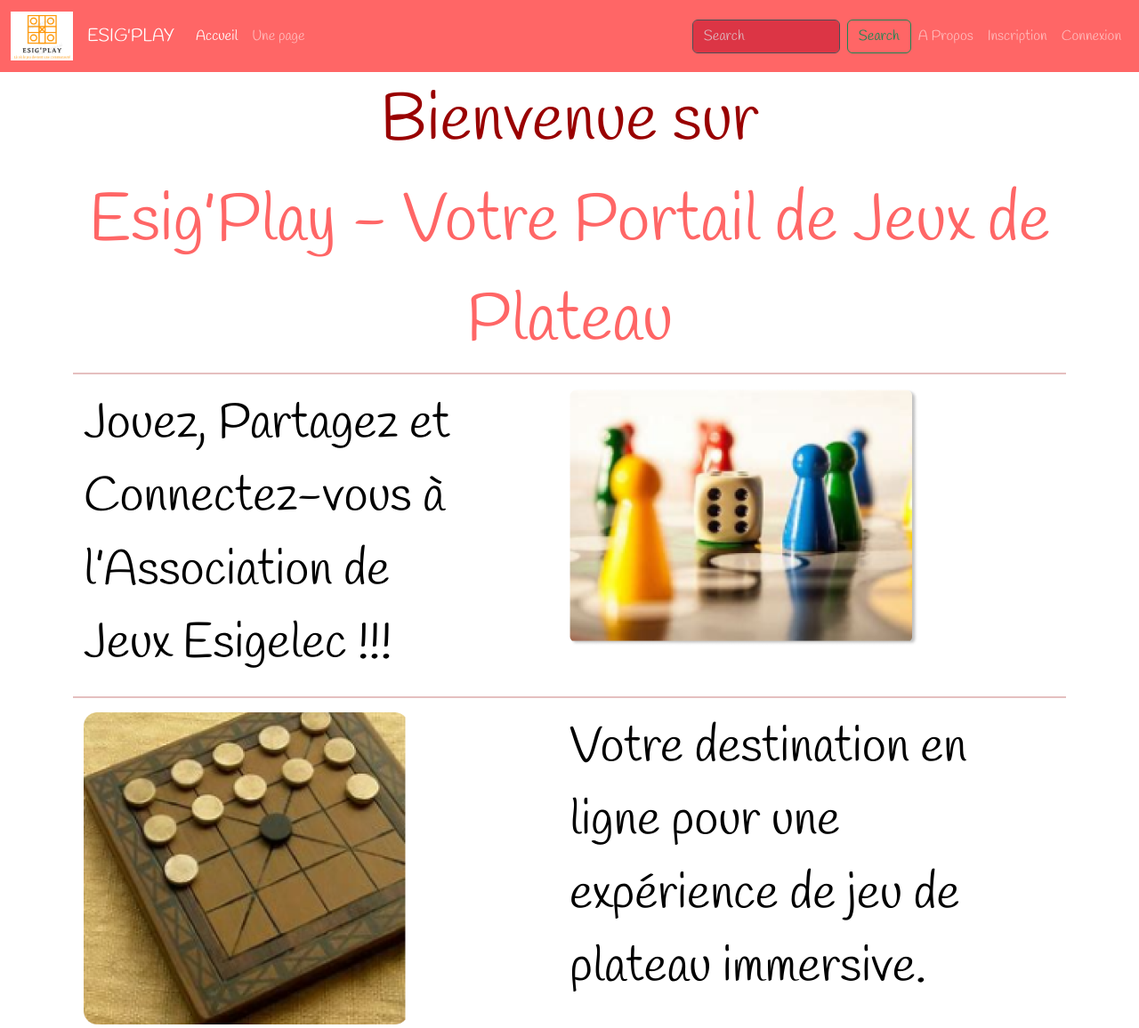
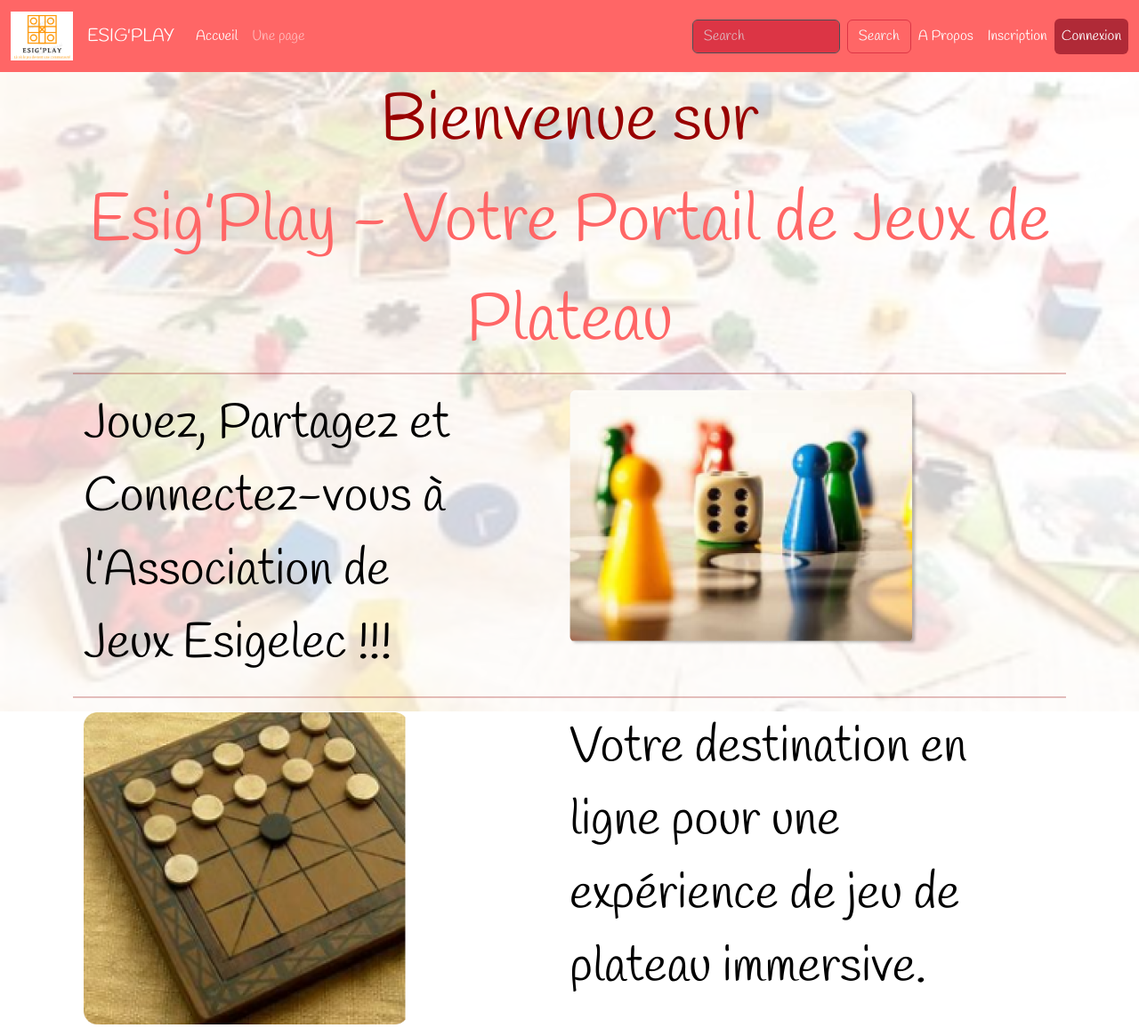
Before and after one commit to AbdoulDiouf2/CSW, a PHP site: page / in a window 1280 px wide. Shown: the top 1156 px of the page at 89% size. Run offline with PHP 8.4, Linux system fonts and the light colour scheme; data that the repository does not hold is empty.

Commit message:
- Suppression footer sur les pages admins - Mise à jour page accueil : background

```diff
--- a/Gestion_des_jeux.php
+++ b/Gestion_des_jeux.php
@@ -76,5 +76,5 @@ $i++;
 
 </div>
 <?php
-    include 'footer.inc.php';
+    include 'footer.admin.php';
 ?>
--- a/admin.php
+++ b/admin.php
@@ -84,5 +84,5 @@ $i++;
 
 </div>
 <?php
-    include 'footer.inc.php';
+    include 'footer.admin.php';
 ?>
--- /dev/null
+++ b/footer.admin.php
@@ -0,0 +1,4 @@
+
+    <script src="https://cdn.jsdelivr.net/npm/bootstrap@5.3.1/dist/js/bootstrap.bundle.min.js" integrity="sha384-HwwvtgBNo3bZJJLYd8oVXjrBZt8cqVSpeBNS5n7C8IVInixGAoxmnlMuBnhbgrkm" crossorigin="anonymous"></script>
+  </body>
+</html>
--- a/header.inc.php
+++ b/header.inc.php
@@ -9,4 +9,4 @@
     <link rel="stylesheet" href="style.css" class="href">
     <link href="https://fonts.googleapis.com/css2?family=Handlee&display=swap" rel="stylesheet">
   </head>
-  <body>
+  <body class="homepage-container">
--- a/index.php
+++ b/index.php
@@ -7,7 +7,26 @@
 
 ?>
 
+<style>
+      .homepage-container {
+        position: relative;
+      }
 
+      .homepage-container::before {
+          content: "";
+          background-image: url('images/background.jpg');
+          background-size: cover;
+          background-position: center center;
+          background-attachment: fixed;
+          opacity: 0.2;
+          position: absolute;
+          top: 0;
+          left: 0;
+          width: 100%;
+          height: 100%;
+          z-index: -1;
+      }
+    </style>
 <div class="container">
 
 
@@ -205,7 +224,7 @@
         </div>
     </div>
 
-    <form  method="POST" action="tt_connexion.php">
+    <form  method="POST" action="tt_inscription.php">
         <div class="container">
             <div class="row">
                 <div class="col-md-5">
@@ -235,7 +254,7 @@
                 </div>
             </div>
             <div class="row my-3">
-                <div class="d-grid gap-2 d-md-block"><button class="btn btn-outline-primary" type="submit">Inscription</button></div>
+                <div class="d-grid gap-2 d-md-block"><button class="btn btn-outline-danger" type="submit">Inscription</button></div>
             </div>
         </div>
     </form>
--- a/list.php
+++ b/list.php
@@ -66,5 +66,5 @@ $i++;
 
 </div>
 <?php
-    include 'footer.inc.php';
+    include 'footer.admin.php';
 ?>
--- a/listCreneaux.php
+++ b/listCreneaux.php
@@ -81,5 +81,5 @@ $i++;
 
 </div>
 <?php
-    include 'footer.inc.php';
+    include 'footer.admin.php';
 ?>
--- a/logout.php
+++ b/logout.php
@@ -2,5 +2,5 @@
 session_start();
 session_destroy();
 unset($_SESSION['isAdmin']);
-header("location:index.php");
+header("location:connexion.php");
 ?>
--- a/menu.inc.php
+++ b/menu.inc.php
@@ -21,11 +21,29 @@
         <input class="form-control me-2 bg-danger" type="search" placeholder="Search" aria-label="Search">
         <button class="btn btn-outline-success" style="--bs-bg-opacity: .5;" type="submit">Search</button>
       </form>
+      <style>
+        .btn-outline-success {
+          --bs-btn-color: #f8f9fa;
+          --bs-btn-border-color: #dc3545;
+          --bs-btn-hover-color: #fff;
+          --bs-btn-hover-bg: #e02537;
+          --bs-btn-hover-border-color: #dc3545;
+          --bs-btn-focus-shadow-rgb: 25,135,84;
+          --bs-btn-active-color: #fff;
+          --bs-btn-active-bg: #dc3545;
+          --bs-btn-active-border-color: #dc3545;
+          --bs-btn-active-shadow: inset 0 3px 5px rgba(0, 0, 0, 0.125);
+          --bs-btn-disabled-color: #dc3545;
+          --bs-btn-disabled-bg: transparent;
+          --bs-btn-disabled-border-color: #dc3545;
+          --bs-gradient: none;
+        }
+      </style>
 
 
       <ul class="navbar-nav mb-lg-0">
         <li class="nav-item">
-          <a class="nav-link"  href="aboutus.php">A Propos</a>
+          <a class="nav-link active"  href="aboutus.php">A Propos</a>
         </li>
         <?php
         if ((isset($_SESSION['PROFILE'])))
@@ -42,12 +60,12 @@
       if(!(isset($_SESSION['PROFILE'])))
       {
         echo'<ul class="navbar-nav mb-lg-o">
-        <li class="nav-item">
-          <a class="nav-link" href="inscription.php">Inscription</a>
-          </li>
-          <li class="nav-item">
-            <a class="nav-link" href="connexion.php">Connexion</a>
-            </li>
+              <li class="nav-item">
+                <a class="nav-link active" href="inscription.php">Inscription</a>
+              </li>
+              <li class="nav-item">
+                <a class="nav-link active btn btn-danger" href="connexion.php">Connexion</a>
+              </li>
             </ul>';
 
       }
--- a/menuadmin.php
+++ b/menuadmin.php
@@ -1,6 +1,6 @@
 <nav class="navbar navbar-expand-md bg-dark border-bottom border-body" data-bs-theme="dark">
   <div class="container-fluid">
-    <a class="navbar-brand" href="#">Admin</a>
+    <a class="navbar-brand" href="admin.php">Admin</a>
     <button class="navbar-toggler" type="button" data-bs-toggle="collapse" data-bs-target="#navbarText" aria-controls="navbarText" aria-expanded="false" aria-label="Toggle navigation">
       <span class="navbar-toggler-icon"></span>
     </button>
--- a/page_ProfilAdmin.php
+++ b/page_ProfilAdmin.php
@@ -107,5 +107,5 @@ $i++;
 </div>
 
 <?php
-include 'footer.inc.php';
+include 'footer.admin.php';
 ?>
--- a/page_ajout_date.php
+++ b/page_ajout_date.php
@@ -51,5 +51,5 @@
 </div>
 
 <?php
-    include 'footer.inc.php';
+    include 'footer.admin.php';
 ?>
--- a/param.inc.php
+++ b/param.inc.php
@@ -1,6 +1,6 @@
 <?php
   $host="localhost";
   $login="root";
-  $passwd="";
+  $passwd="root";
   $dbname="tp";
 ?>
```
Also changed, not shown: aboutus.php (+22 -0 lines), connexion.php (+23 -1 lines), inscription.php (+23 -1 lines), images/background.jpg (added).
